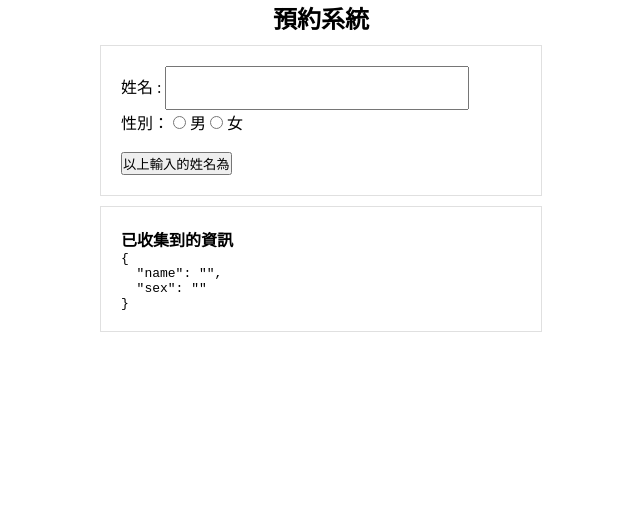
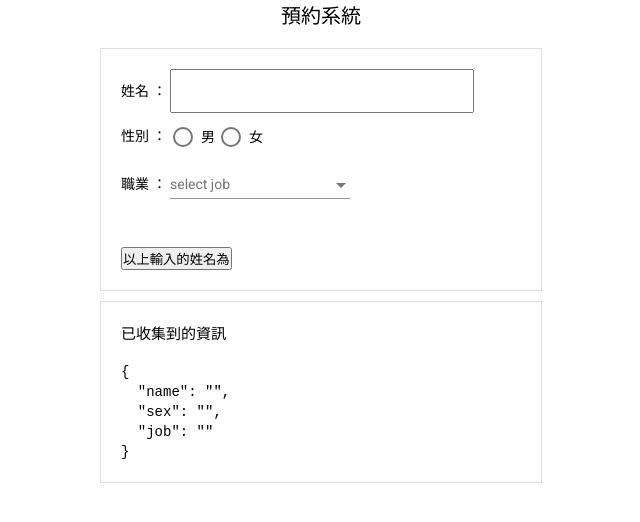
Before and after one commit to SherlinKuo/sampleWebForm, an Angular app: page / in a window 1280 px wide. Shown: the top 522 px of the page, without its empty margins (319-959 px from the left). Built offline with nearby package versions, Linux system fonts and the light colour scheme.

Commit message:
第二步-mat-select

```diff
--- a/angular.json
+++ b/angular.json
@@ -28,6 +28,7 @@
               "src/assets"
             ],
             "styles": [
+              "./node_modules/@angular/material/prebuilt-themes/indigo-pink.css",
               "src/styles.scss"
             ],
             "scripts": []
@@ -92,6 +93,7 @@
               "src/assets"
             ],
             "styles": [
+              "./node_modules/@angular/material/prebuilt-themes/indigo-pink.css",
               "src/styles.scss"
             ],
             "scripts": []
@@ -123,6 +125,7 @@
           }
         }
       }
-    }},
+    }
+  },
   "defaultProject": "sampleWebForm"
 }
--- a/package.json
+++ b/package.json
@@ -12,10 +12,12 @@
   "private": true,
   "dependencies": {
     "@angular/animations": "~10.2.0",
+    "@angular/cdk": "^10.2.5",
     "@angular/common": "~10.2.0",
     "@angular/compiler": "~10.2.0",
     "@angular/core": "~10.2.0",
     "@angular/forms": "~10.2.0",
+    "@angular/material": "^10.2.5",
     "@angular/platform-browser": "~10.2.0",
     "@angular/platform-browser-dynamic": "~10.2.0",
     "@angular/router": "~10.2.0",
--- a/src/app/components/form/form.component.html
+++ b/src/app/components/form/form.component.html
@@ -1,16 +1,43 @@
 <h2>預約系統</h2>
-<div class="dataForm">
-    <ul >
+<div class="dataForm" >
+    <ul>
         <li>
-            姓名 : <input type="text" [(ngModel)]="profile.name" class="nameInput"/>
+            姓名 ： <input type="text" [(ngModel)]="profile.name" class="nameInput"/>
         </li>
 
         <!-- input type="radio" 用法 -->
-        <li>性別：
+        <!-- <li>性別：
             <input type="radio" value="1" name="sex" id="sex1" [(ngModel)]="profile.sex"> <label for="sex1"> 男 </label>
             <input type="radio" value="2" name="sex" id="sex2" [(ngModel)]="profile.sex"> <label for="sex2"> 女 </label>
+        </li> -->
+
+        <li>
+            性別 ：
+            <mat-radio-group [(ngModel)]="profile.sex" >
+                <mat-radio-button value="1"> 男 </mat-radio-button>
+                <mat-radio-button value="2"> 女 </mat-radio-button>
+              </mat-radio-group>
         </li>
 
+        <!-- select 用法 -->
+        <!-- <li>
+            職業 ：
+            <select [(ngModel)]="profile.job">
+                <option disabled selected hidden value="">select job</option>
+                <option [value]="item" *ngFor="let item of jobList">{{item}}</option>
+            </select>
+        </li> -->
+
+        <li>
+            職業 ：
+            <mat-form-field>
+                <mat-label>select job</mat-label>
+                <mat-select [(ngModel)]="profile.job">
+                    <mat-option [value]="item" *ngFor="let item of jobList">{{item}}</mat-option>
+                </mat-select>
+            </mat-form-field>
+
+        </li>
     </ul>
     <br>
     <button (click)="check()">以上輸入的姓名為</button>
--- a/src/app/components/form/form.component.scss
+++ b/src/app/components/form/form.component.scss
@@ -10,4 +10,7 @@ h2{
         width: 300px;
         height: 40px;
     }
+    mat-radio-button{
+        margin: 3px;
+    }
 }
--- a/src/app/components/form/form.component.ts
+++ b/src/app/components/form/form.component.ts
@@ -11,8 +11,11 @@ export class FormComponent implements OnInit {
 
   profile = {
     name : '',
-    sex : ''
+    sex : '',
+    job : ''
   }
+
+  jobList = ["學生", "老師", "工程師", "自由業", "其他"]
   constructor() { }
 
   ngOnInit(): void {
--- a/src/index.html
+++ b/src/index.html
@@ -6,8 +6,10 @@
   <base href="/">
   <meta name="viewport" content="width=device-width, initial-scale=1">
   <link rel="icon" type="image/x-icon" href="favicon.ico">
+  <link href="https://fonts.googleapis.com/css?family=Roboto:300,400,500&display=swap" rel="stylesheet">
+  <link href="https://fonts.googleapis.com/icon?family=Material+Icons" rel="stylesheet">
 </head>
-<body>
+<body class="mat-typography">
   <app-root></app-root>
 </body>
 </html>
--- a/src/styles.scss
+++ b/src/styles.scss
@@ -6,4 +6,11 @@
 
 ul{
     list-style-type: none;
+    li{
+        margin-bottom: 10px;
+    }
 }
+
+
+html, body { height: 100%; }
+body { margin: 0; font-family: Roboto, "Helvetica Neue", sans-serif; }
```
Also changed, not shown: src/app/app.module.ts (+9 -1 lines), 1 other file (tests, documents, lock files or other folders).
